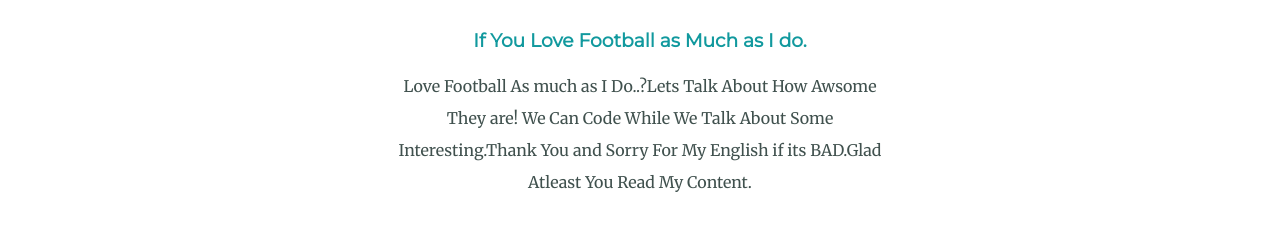
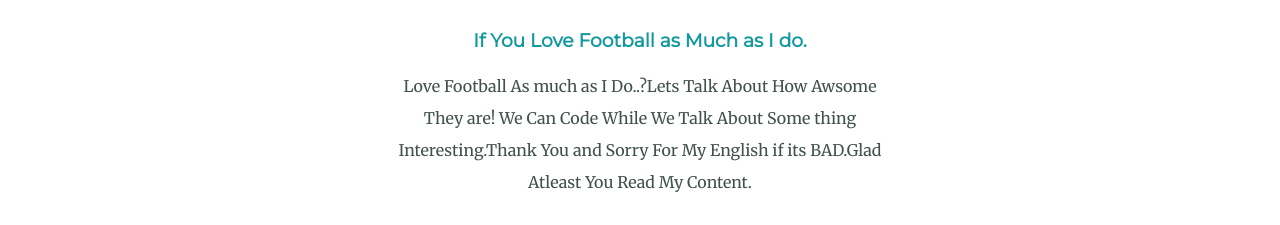
Before and after one commit to smjhsn/updatedcv, a plain HTML site: page index.html in a window 1280 px wide. Shown: the part 2554-2779 px from the top of the page. Drawn offline with Linux system fonts and the light colour scheme.

Commit message:
Update index.html

```diff
--- a/index.html
+++ b/index.html
@@ -43,7 +43,7 @@
         <div class="contact-me">
           <h2>Get In Touch</h2>
           <h3>If You Love Football as Much as I do.</h3>
-          <p>Love Football As much as I Do..?Lets Talk About How Awsome They are! We Can Code While We Talk About Some Interesting.Thank You and Sorry For My English if its BAD.Glad Atleast You Read My Content.</p>
+          <p>Love Football As much as I Do..?Lets Talk About How Awsome They are! We Can Code While We Talk About Some thing Interesting.Thank You and Sorry For My English if its BAD.Glad Atleast You Read My Content.</p>
         </div>
         <a class="cm" href="mailto:jameelhsn331@email.com">CONTACT ME</a>
       </div>
```
